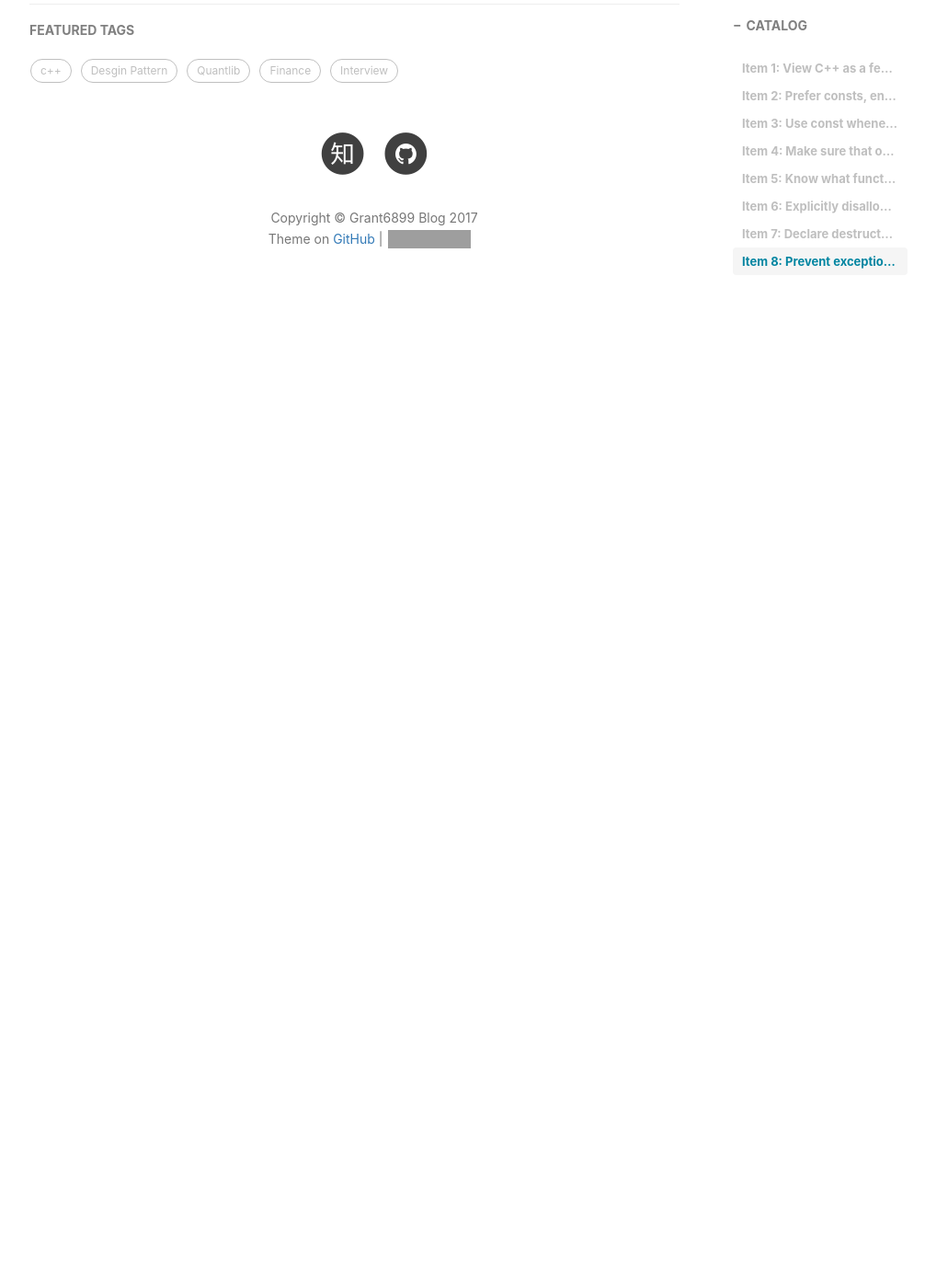
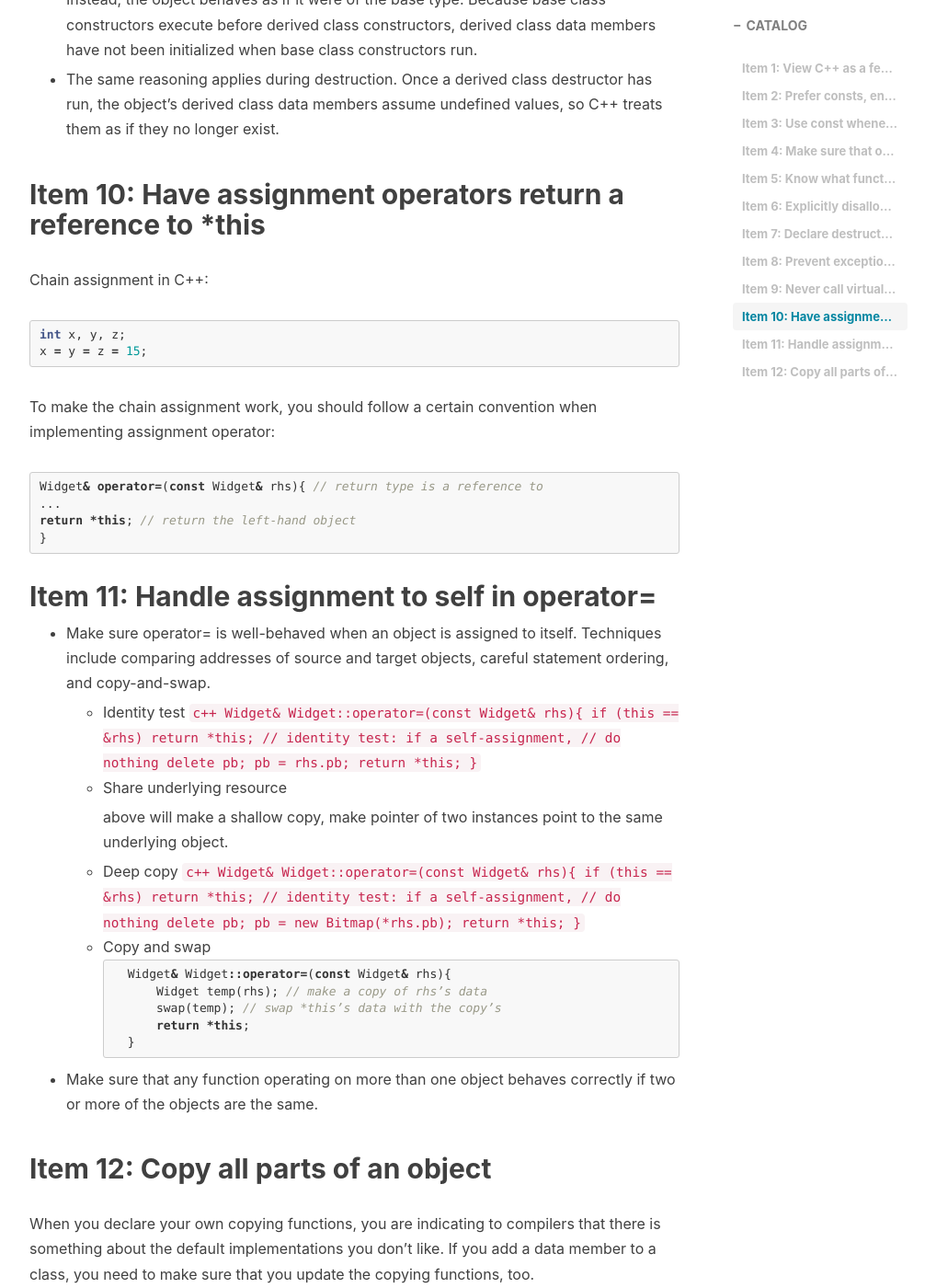
Before and after one commit to Grant6899/Grant6899.github.io, a Jekyll site: the page built from _posts/2017-12-18-Effective-C++-Notes(1).md, in a window 1280 px wide and 1400 px high, scrolled down 4304 px. Shown: the whole window at 92% size, without its empty margins (233-1239 px from the left). Built offline with Jekyll 4.4.1, drawn with Linux system fonts in a browser that asks for light colours; nearby versions of some CDN libraries; comment, search, counter and statistics services are not loaded; before the commit the page ends 4668 px from its top, so only the background shows below that; some of the changed text lies outside the part shown; grey boxes are pictures that could not be loaded.

Commit message:
Add more items

````diff
--- a/_posts/2017-12-18-Effective-C++-Notes(1).md
+++ b/_posts/2017-12-18-Effective-C++-Notes(1).md
@@ -123,8 +123,6 @@ Output from the destructor of class ClxDerived!
 
 ## Item 8: Prevent exceptions from leaving destructors
 
-
-
 - Destructors should never emit exceptions. If functions called in a destructor may throw, the destructor should catch any exceptions, then swallow them or terminate the program.
 
    - Swallow:
@@ -149,3 +147,91 @@ Output from the destructor of class ClxDerived!
      ```
 
 - If class clients need to be able to react to exceptions thrown during an operation, the class should provide a regular (i.e., non-destructor) function that performs the operation.
+
+## Item 9: Never call virtual functions during construction or destruction
+
+- During base class construction, virtual functions never go down into derived classes. Instead, the object behaves as if it were of the base type. Because base class constructors execute before derived class constructors, derived class data members have not been initialized when base class constructors run.
+
+- The same reasoning applies during destruction. Once a derived class destructor has run, the object’s derived class data members assume undefined values, so C++ treats them as if they no longer exist.
+
+## Item 10: Have assignment operators return a reference to *this
+
+Chain assignment in C++:
+
+```c++
+int x, y, z;
+x = y = z = 15;
+```
+
+To make the chain assignment work, you should follow a certain convention when implementing assignment operator:
+```c++
+Widget& operator=(const Widget& rhs){ // return type is a reference to
+...
+return *this; // return the left-hand object
+}
+```
+
+## Item 11: Handle assignment to self in operator=
+
+- Make sure operator= is well-behaved when an object is assigned to itself. Techniques include comparing addresses of source and target objects, careful statement ordering, and copy-and-swap.
+
+	- Identity test
+		```c++
+    	Widget& Widget::operator=(const Widget& rhs){
+			if (this == &rhs) return *this; // identity test: if a self-assignment,
+			// do nothing
+			delete pb;
+			pb = rhs.pb;
+			return *this;
+		}
+    	```
+	- Share underlying resource
+
+      above will make a shallow copy, make pointer of two instances point to the same underlying object.
+	- Deep copy
+		```c++
+    	Widget& Widget::operator=(const Widget& rhs){
+			if (this == &rhs) return *this; // identity test: if a self-assignment,
+			// do nothing
+			delete pb;
+			pb = new Bitmap(*rhs.pb);
+			return *this;
+		}
+    	```
+	- Copy and swap
+		```c++
+        Widget& Widget::operator=(const Widget& rhs){
+			Widget temp(rhs); // make a copy of rhs’s data
+			swap(temp); // swap *this’s data with the copy’s
+			return *this;
+		}
+        ```
+
+- Make sure that any function operating on more than one object behaves
+correctly if two or more of the objects are the same.
+
+
+## Item 12: Copy all parts of an object
+
+When you declare your own copying functions, you are indicating to compilers that there is something about the default implementations you don’t like. If you add a data member to a class, you need to make sure that you update the copying functions, too.
+
+**Derived class copying functions must invoke their corresponding base class functions.**
+
+- Copy all local data members
+- Invoke the appropriate copying function in all base classes
+
+```c++
+PriorityCustomer::PriorityCustomer(const PriorityCustomer& rhs) : Customer(rhs), // invoke base class copy ctor
+priority(rhs.priority) // copy local member
+{
+	logCall("PriorityCustomer copy constructor");
+}
+
+PriorityCustomer& PriorityCustomer::operator=(const PriorityCustomer& rhs)
+{
+	logCall("PriorityCustomer copy assignment operator");
+	Customer::operator=(rhs); // assign base class parts
+	priority = rhs.priority;
+	return *this;
+}
+```
````
